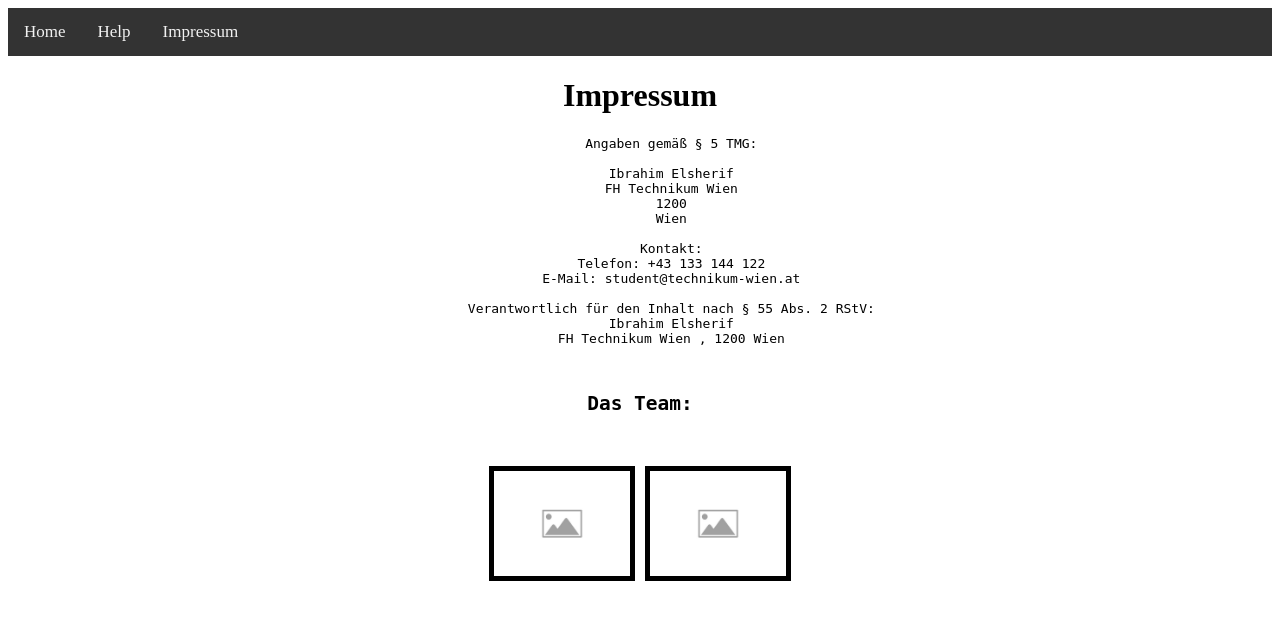
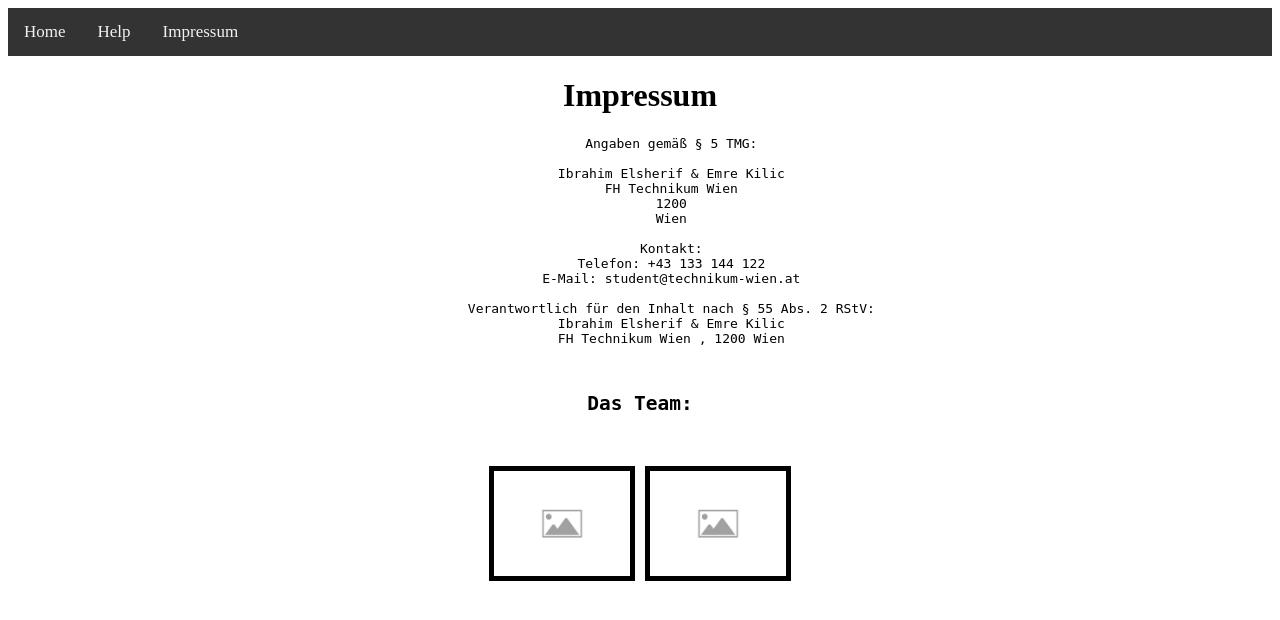
Before and after one commit to emrklc04/fhtw-webdev, a PHP site: page /impressum.php in a window 1280 px wide. Shown: the top 620 px of the page. Run offline with PHP 8.4, Linux system fonts and the light colour scheme.

Commit message:
reworked the homepage and impressum

```diff
--- a/impressum.php
+++ b/impressum.php
@@ -25,7 +25,7 @@
     <pre style="text-align: center;">
         Angaben gemäß § 5 TMG:
 
-        Ibrahim Elsherif
+        Ibrahim Elsherif & Emre Kilic
         FH Technikum Wien
         1200
         Wien
@@ -35,14 +35,14 @@
         E-Mail: student@technikum-wien.at
 
         Verantwortlich für den Inhalt nach § 55 Abs. 2 RStV:
-        Ibrahim Elsherif
+        Ibrahim Elsherif & Emre Kilic
         FH Technikum Wien , 1200 Wien
 
         <h2><b>Das Team:</b></h2>
 
         <div class="image-container">
-          <img src="res/img/placeholder.jpg" alt="Snow1">
-          <img src="res/img/placeholder.jpg" alt="Snow2">
+          <img src="res/img/placeholder.jpg" alt="Foto von Ibrahim">
+          <img src="res/img/placeholder.jpg" alt="Foto von Emre">
         </div>
     </pre>
 
--- a/index.php
+++ b/index.php
@@ -10,6 +10,6 @@
 <?php include "inc/navbar.html"; ?>
 
 <body>
-    Hello World
+    <h1>Work in Progress</h1>
 </body>
 </html>
```
